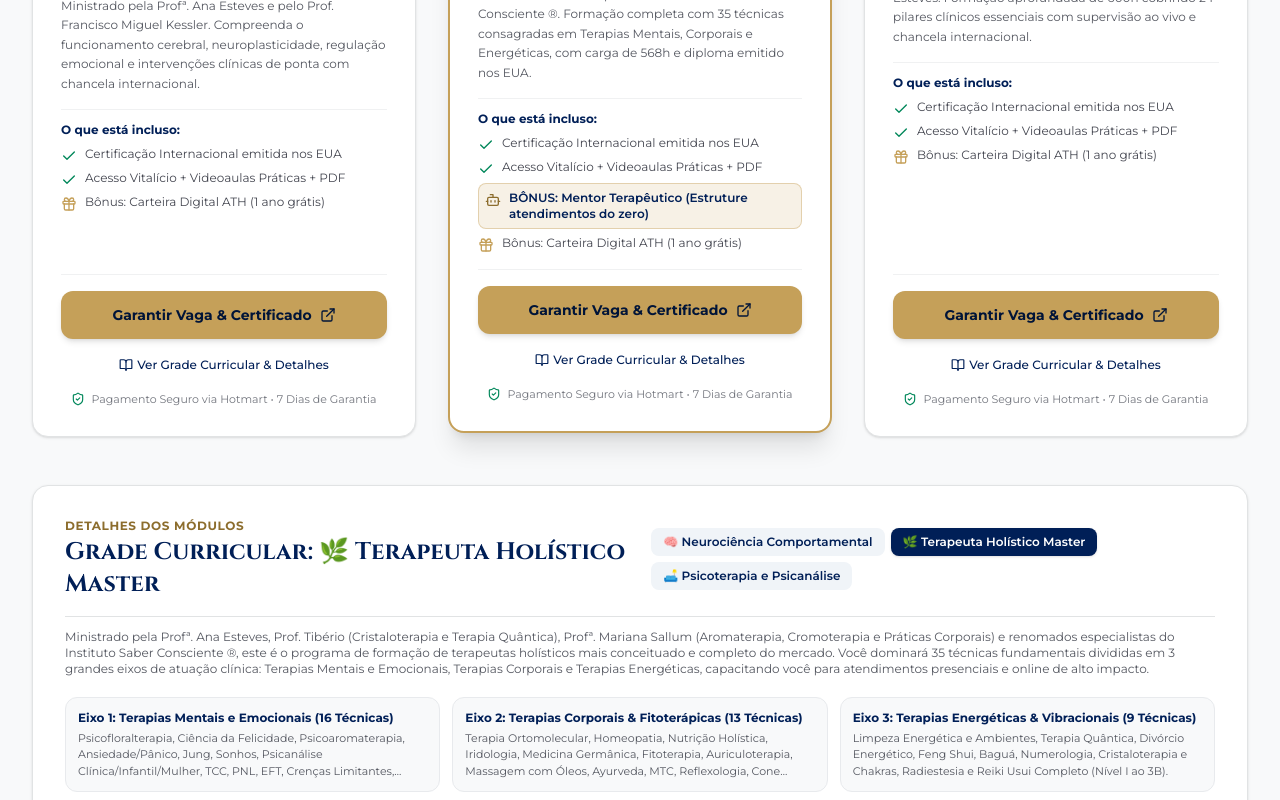
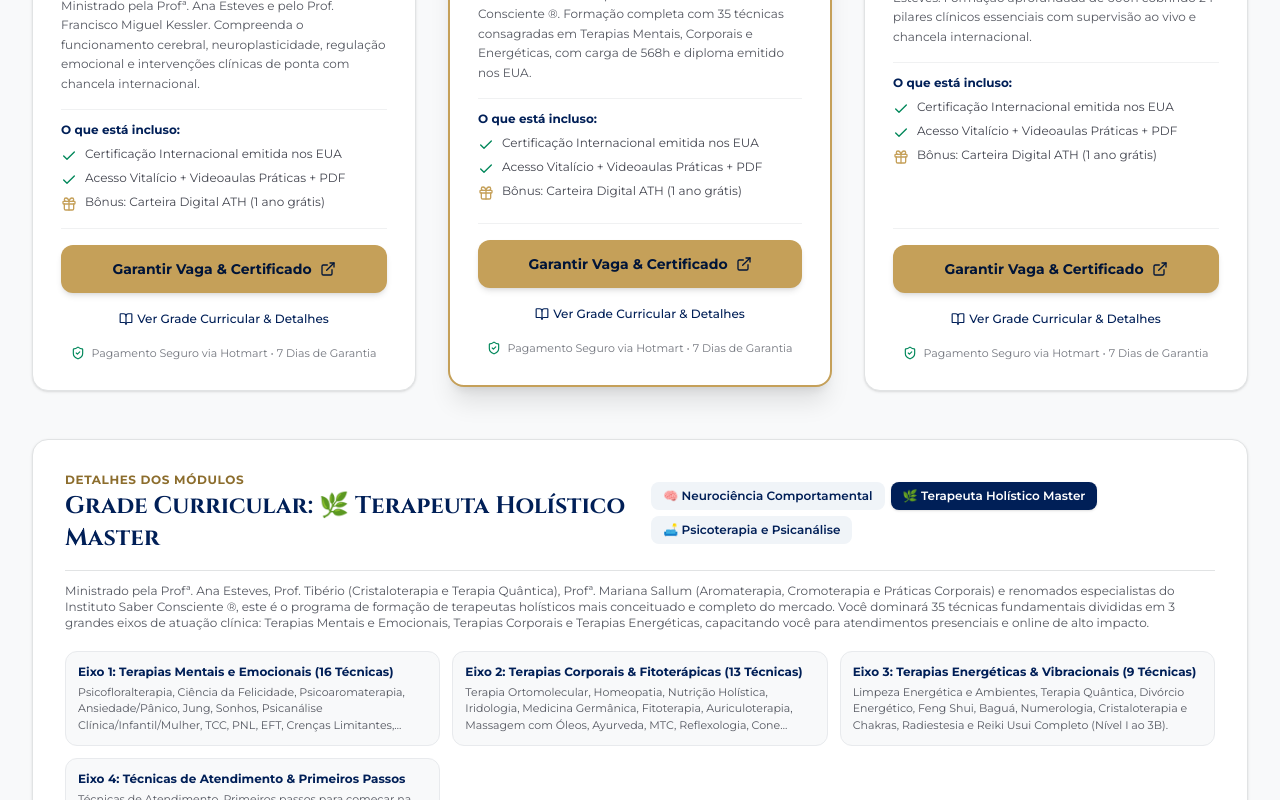
Before and after one commit to LucianaN8n/Forma-o-internacional, a React (Vite) app: page / in a window 1280 px wide. Shown: the part 1940-2740 px from the top of the page. Built offline with nearby package versions, Linux system fonts and the light colour scheme.

Commit message:
refactor: remove Mentor Terapêutico bonus from courses
Remove the "Mentor Terapêutico" bonus display from both the eligible courses section and the pricing cards.

```diff
--- a/src/components/EligibleCoursesSection.tsx
+++ b/src/components/EligibleCoursesSection.tsx
@@ -107,15 +107,6 @@ export const EligibleCoursesSection: React.FC = () => {
                           <Check className="w-4 h-4 text-[#00875a] flex-shrink-0 mt-0.5" />
                           <span>Acesso Vitalício + Videoaulas Práticas + PDF</span>
                         </div>
-
-                        {/* Special Terapeuta Master Bonus: Mentor Terapêutico */}
-                        {isMaster && (
-                          <div className="flex items-start gap-2 p-1.5 rounded-lg bg-[#c5a059]/15 border border-[#c5a059]/40 text-[#001f57] font-semibold">
-                            <Bot className="w-4 h-4 text-[#8c6d2d] flex-shrink-0 mt-0.5" />
-                            <span>BÔNUS: Mentor Terapêutico (Estruture atendimentos do zero)</span>
-                          </div>
-                        )}
-
                         <div className="flex items-start gap-2">
                           <Gift className="w-4 h-4 text-[#c5a059] flex-shrink-0 mt-0.5" />
                           <span>Bônus: Carteira Digital ATH (1 ano grátis)</span>
--- a/src/components/PricingSection.tsx
+++ b/src/components/PricingSection.tsx
@@ -75,12 +75,6 @@ export const PricingSection: React.FC = () => {
                       <Check className="w-3.5 h-3.5 text-[#25d366] flex-shrink-0" />
                       <span>Acesso Vitalício + Videoaulas</span>
                     </div>
-                    {course.id === 'terapeuta-master' && (
-                      <div className="flex items-center gap-2 text-[#ecdcb9] font-semibold">
-                        <Gift className="w-3.5 h-3.5 text-[#c5a059] flex-shrink-0" />
-                        <span>BÔNUS: Mentor Terapêutico (Casos & PDF)</span>
-                      </div>
-                    )}
                     <div className="flex items-center gap-2">
                       <Gift className="w-3.5 h-3.5 text-[#c5a059] flex-shrink-0" />
                       <span>Carteira Digital ATH (1 ano grátis)</span>
```
